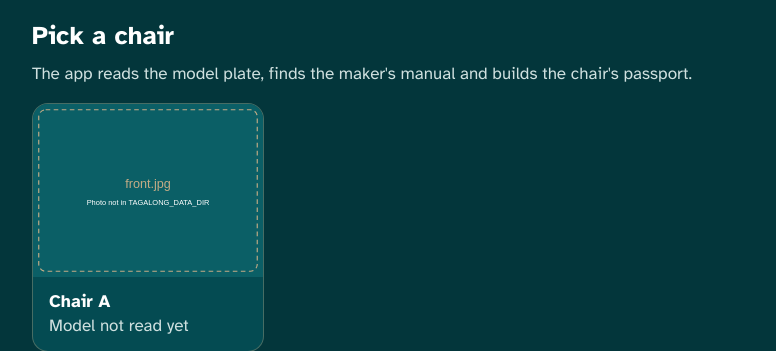
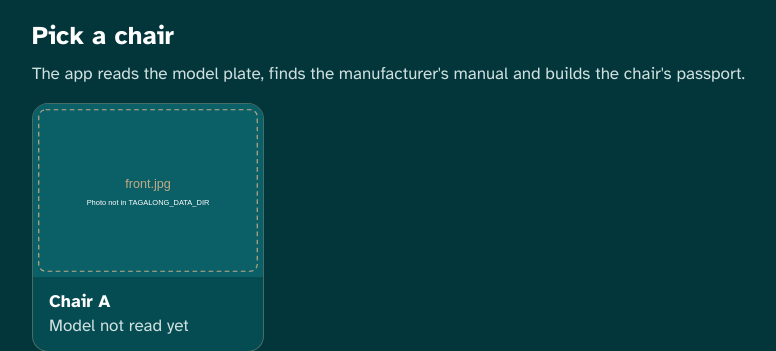
Before and after one commit to hhliag/tagalong, a FastAPI app: page / in a window 1280 px wide. Shown: the part 104-455 px from the top of the page, without its empty margins (244-1020 px from the left). Run offline with FastAPI, Linux system fonts and the light colour scheme.

Commit message:
Say "manufacturer's manual" instead of "maker's manual" everywhere

```diff
--- a/app/fixtures/library/whill-model-c2.json
+++ b/app/fixtures/library/whill-model-c2.json
@@ -4,7 +4,7 @@
   "model": "Model C2",
   "aliases": ["Model C 2", "C2"],
   "chair_type": "power_modular",
-  "fixture_note": "Hand-written M1 sample. Quotes, pages and figures are placeholders, not yet checked against the maker's manual.",
+  "fixture_note": "Hand-written M1 sample. Quotes, pages and figures are placeholders, not yet checked against the manufacturer's manual.",
   "manual": { "file": "whill-model-c2.pdf", "url": null, "sha256": null, "pages": 0 },
   "parts": [
     {
--- a/app/templates/build.html
+++ b/app/templates/build.html
@@ -9,7 +9,7 @@
 
 <ol id="stages" class="stages" hidden>
   <li class="stage waiting" id="st-plate"><span class="icon"></span><div><b>Read the model plate</b><span class="detail"></span></div><span class="tag"></span></li>
-  <li class="stage waiting" id="st-manual"><span class="icon"></span><div><b>Find the maker's manual</b><span class="detail"></span></div><span class="tag"></span></li>
+  <li class="stage waiting" id="st-manual"><span class="icon"></span><div><b>Find the manufacturer's manual</b><span class="detail"></span></div><span class="tag"></span></li>
   <li class="stage waiting" id="st-extract"><span class="icon"></span><div><b>Copy the handling steps</b><span class="detail"></span></div><span class="tag"></span></li>
   <li class="stage waiting" id="st-verify"><span class="icon"></span><div><b>Check every quote</b><span class="detail"></span></div><span class="tag"></span></li>
   <li class="stage waiting" id="st-label"><span class="icon"></span><div><b>Place the parts on the photos</b><span class="detail"></span></div><span class="tag"></span></li>
--- a/app/templates/index.html
+++ b/app/templates/index.html
@@ -1,7 +1,7 @@
 {% extends "base.html" %}
 {% block content %}
 <h1>Pick a chair</h1>
-<p class="lead">The app reads the model plate, finds the maker's manual and builds the chair's passport.</p>
+<p class="lead">The app reads the model plate, finds the manufacturer's manual and builds the chair's passport.</p>
 <div class="picker">
   {% for c in cards %}
   <a class="card pick-card" href="{{ flow_link(request, c.chair.chair_id, 'chosen') }}">
--- a/app/templates/manual.html
+++ b/app/templates/manual.html
@@ -14,7 +14,7 @@
   <p>Nothing on this page is quoted in the passport.</p>
   {% endfor %}
   {% if record.manual.url %}
-  <p><a href="{{ record.manual.url }}#page={{ page }}" rel="noopener">Open the maker's manual at page {{ page }}</a></p>
+  <p><a href="{{ record.manual.url }}#page={{ page }}" rel="noopener">Open the manufacturer's manual at page {{ page }}</a></p>
   {% else %}
   <p class="source">Official manual link: not added yet.</p>
   {% endif %}
--- a/app/view.py
+++ b/app/view.py
@@ -252,7 +252,7 @@ FLOW_PATHS = {"choose": "/", "build": "/build/{c}", "confirm": "/confirm/{c}", "
 # step -> headline, button, next page, the flow position the page sits before (its "current" step)
 STEP_DONE = {
     "chosen": {"headline": "Wheelchair selected", "button": "Build the passport", "next": "/build/{c}", "current": "build"},
-    "built": {"headline": "Passport built from the maker's manual", "button": "Check the labels",
+    "built": {"headline": "Passport built from the manufacturer's manual", "button": "Check the labels",
               "next": "/confirm/{c}", "current": "confirm"},
     "confirmed": {"headline": "Wheelchair information confirmed", "button": "Go to wheelchair passport",
                   "next": "/passport/{c}", "current": "passport"},
--- a/pipeline/extract.py
+++ b/pipeline/extract.py
@@ -63,7 +63,7 @@ SCHEMA = {
     },
 }
 
-RULES = """You copy facts and handling steps from a wheelchair maker's manual for airline ground staff.
+RULES = """You copy facts and handling steps from a wheelchair manufacturer's manual for airline ground staff.
 
 RULES
 1. Copy every "quote" EXACTLY from the page text: at most 25 words (Chinese or Japanese: at most 60 characters), no paraphrase, no translation, no fixing typos, no joining text from different places.
--- a/pipeline/handling.py
+++ b/pipeline/handling.py
@@ -21,7 +21,7 @@ KEYWORDS = [
 ]
 _KEYWORD_RES = [re.compile(re.escape(k), re.IGNORECASE) for k in KEYWORDS]
 
-RULES = """You find HANDLING ZONES in a wheelchair maker's manual for airline ground staff:
+RULES = """You find HANDLING ZONES in a wheelchair manufacturer's manual for airline ground staff:
 where the chair may be held or lifted ("hold"), and which parts must NOT be held or lifted by ("no_hold").
 
 RULES
--- a/pipeline/label.py
+++ b/pipeline/label.py
@@ -36,7 +36,7 @@ def build_prompt(view_name, parts, size, gemini, zone_kinds=None):
     zone_kinds = zone_kinds or {}
     lines = [
         f"This is one photo of a wheelchair: the {view_name}. It is {size[0]} x {size[1]} pixels.",
-        "Find each part below in this photo. The 'where' text is from the maker's manual.",
+        "Find each part below in this photo. The 'where' text is from the manufacturer's manual.",
         "Look only at the wheelchair in the centre of the photo, the one the photo is about. "
         "Ignore other wheelchairs in the background.",
         "",
```
Also changed, not shown: DESIGN.md (+1 -1 lines), tests/test_flow.py (+1 -1 lines), README.md.
